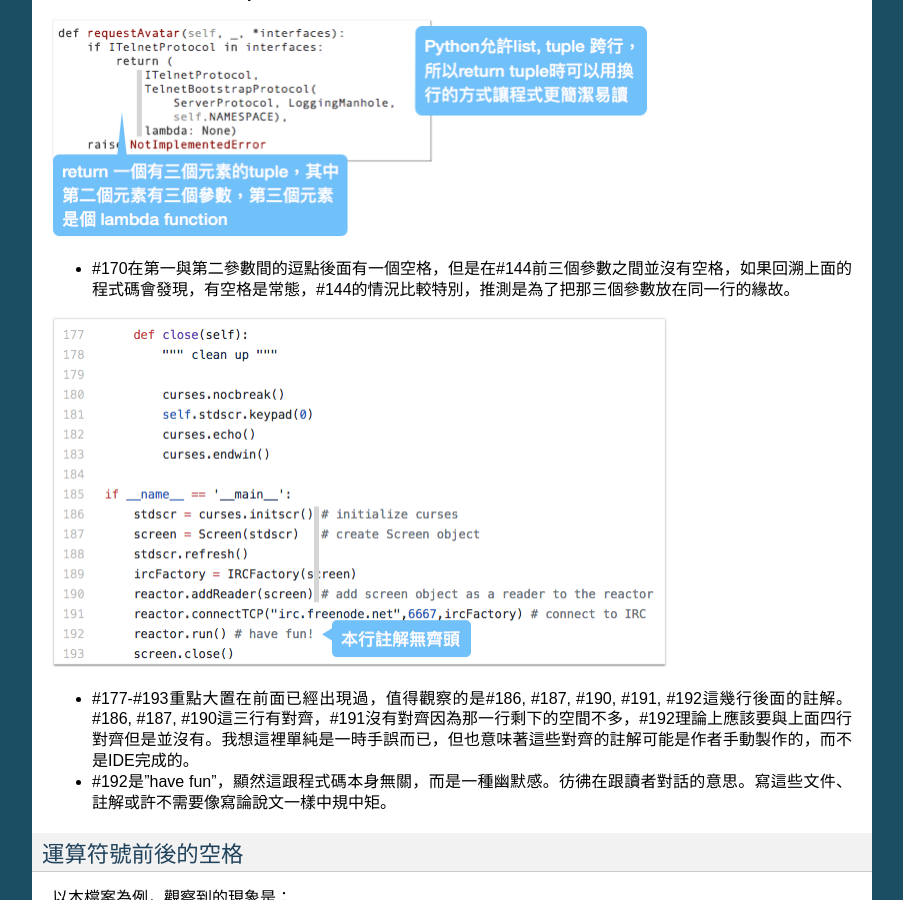
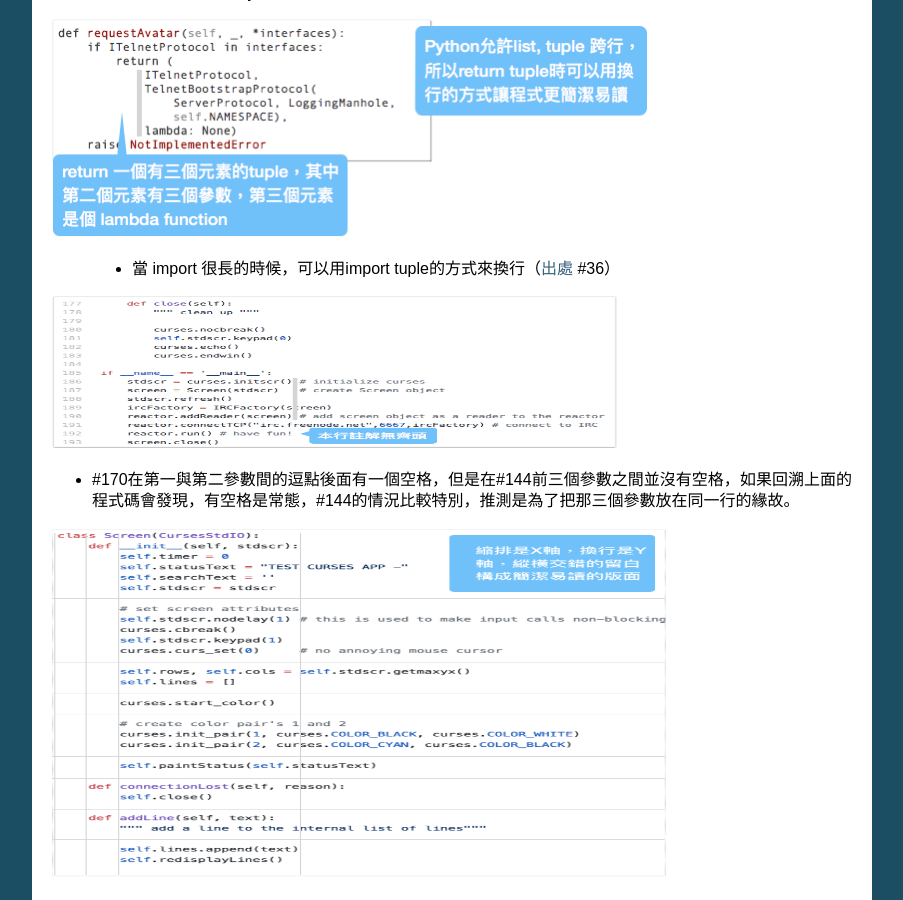
Before and after one commit to iapyeh/iapyeh, a Sphinx documentation site: the page built from docs/blogs/technical/docs_style_review_twisted.rst, in a window 1280 px wide and 900 px high, scrolled down 5759 px. Shown: the whole window, without its empty margins (198-1101 px from the left). Built offline with Sphinx 7.4.7, drawn with Linux system fonts in a browser that asks for light colours.

Commit message:
Google Docs reST Editor@2018-2-3 21:32:11

```diff
--- a/docs/blogs/technical/docs_style_review_twisted.rst
+++ b/docs/blogs/technical/docs_style_review_twisted.rst
@@ -110,9 +110,13 @@
 
 \ |IMG9|\
 
+    * 當 import 很長的時候，可以用import tuple的方式來換行（\ |LINK5|\  #36）
+
+\ |IMG10|\
+
 * #170在第一與第二參數間的逗點後面有一個空格，但是在#144前三個參數之間並沒有空格，如果回溯上面的程式碼會發現，有空格是常態，#144的情況比較特別，推測是為了把那三個參數放在同一行的緣故。
 
-\ |IMG10|\
+\ |IMG11|\
 
 * #177-#193重點大置在前面已經出現過，值得觀察的是#186, #187, #190, #191, #192這幾行後面的註解。#186, #187, #190這三行有對齊，#191沒有對齊因為那一行剩下的空間不多，#192理論上應該要與上面四行對齊但是並沒有。我想這裡單純是一時手誤而已，但也意味著這些對齊的註解可能是作者手動製作的，而不是IDE完成的。
 
@@ -225,29 +229,33 @@
 
 .. |LINK5| raw:: html
 
-    <a href="https://github.com/twisted/twisted/blob/trunk/docs/conf.py" target="_blank">conf.py</a>
+    <a href="https://github.com/pyfarm/pyfarm-agent/blob/master/pyfarm/agent/manhole.py" target="_blank">出處</a>
 
 .. |LINK6| raw:: html
 
-    <a href="http://epydoc.sourceforge.net/manual-epytext.html" target="_blank">Epytext</a>
+    <a href="https://github.com/twisted/twisted/blob/trunk/docs/conf.py" target="_blank">conf.py</a>
 
 .. |LINK7| raw:: html
 
-    <a href="http://epydoc.sourceforge.net/" target="_blank">Epydoc</a>
+    <a href="http://epydoc.sourceforge.net/manual-epytext.html" target="_blank">Epytext</a>
 
 .. |LINK8| raw:: html
 
-    <a href="https://www.python.org/dev/peps/pep-0287/" target="_blank">reStructuredText</a>
+    <a href="http://epydoc.sourceforge.net/" target="_blank">Epydoc</a>
 
 .. |LINK9| raw:: html
 
-    <a href="http://daouzli.com/blog/docstring.html" target="_blank">進一步閱讀</a>
+    <a href="https://www.python.org/dev/peps/pep-0287/" target="_blank">reStructuredText</a>
 
 .. |LINK10| raw:: html
 
+    <a href="http://daouzli.com/blog/docstring.html" target="_blank">進一步閱讀</a>
+
+.. |LINK11| raw:: html
+
     <a href="https://github.com/twisted/pydoctor/" target="_blank">pydoctor</a>
 
-.. |LINK11| raw:: html
+.. |LINK12| raw:: html
 
     <a href="http://ggeditor.readthedocs.io/en/latest/" target="_blank">GGEditor</a>
 
@@ -297,9 +305,13 @@
    :width: 596 px
 
 .. |IMG10| image:: static/空行讓Python更簡潔_10.png
+   :height: 152 px
+   :width: 566 px
+
+.. |IMG11| image:: static/空行讓Python更簡潔_11.png
    :height: 350 px
    :width: 616 px
 
-.. |IMG11| image:: static/空行讓Python更簡潔_11.png
+.. |IMG12| image:: static/空行讓Python更簡潔_12.png
    :height: 668 px
    :width: 568 px
```
Also changed, not shown: other parts of docs/blogs/technical/docs_style_review_twisted.rst (+4 -4 lines).
